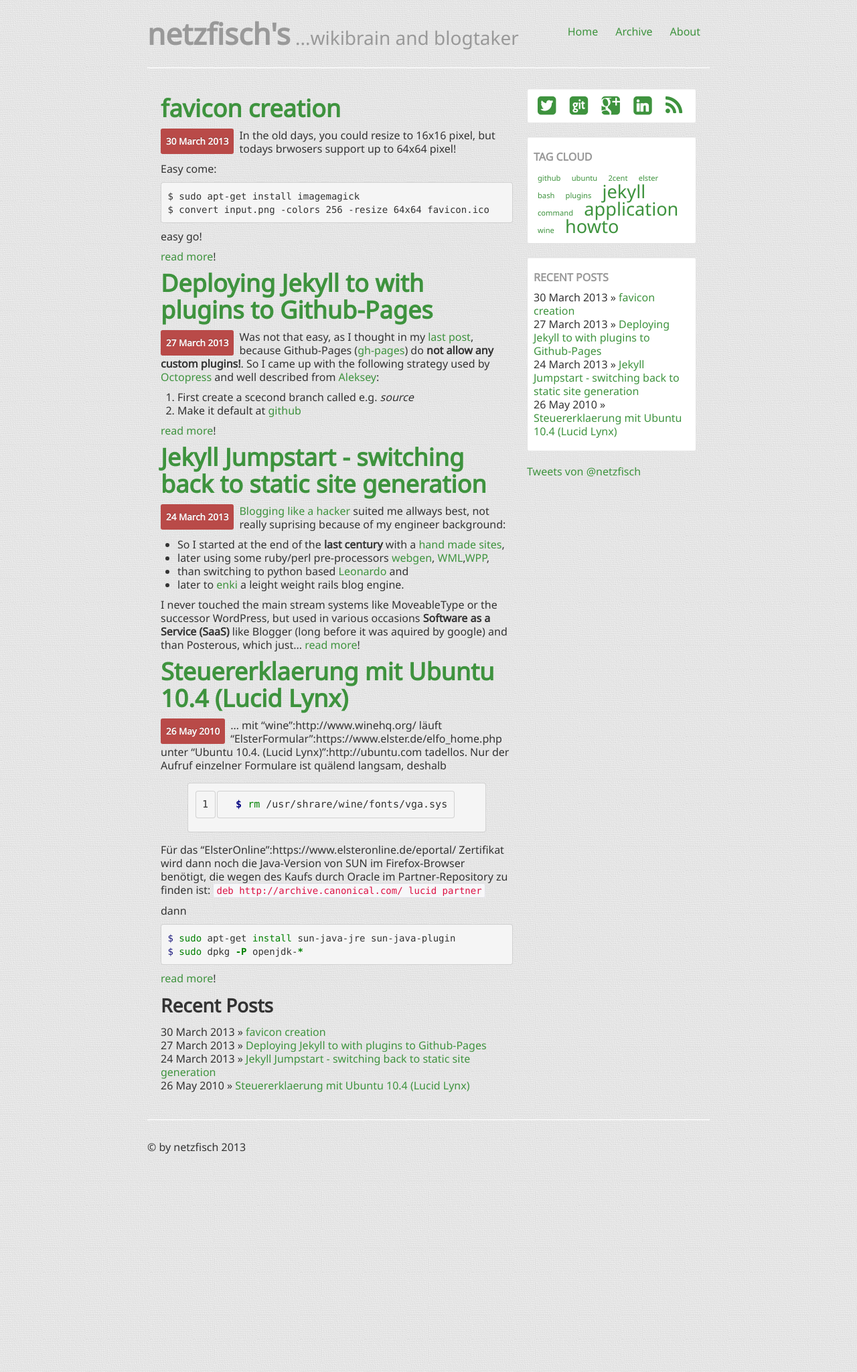
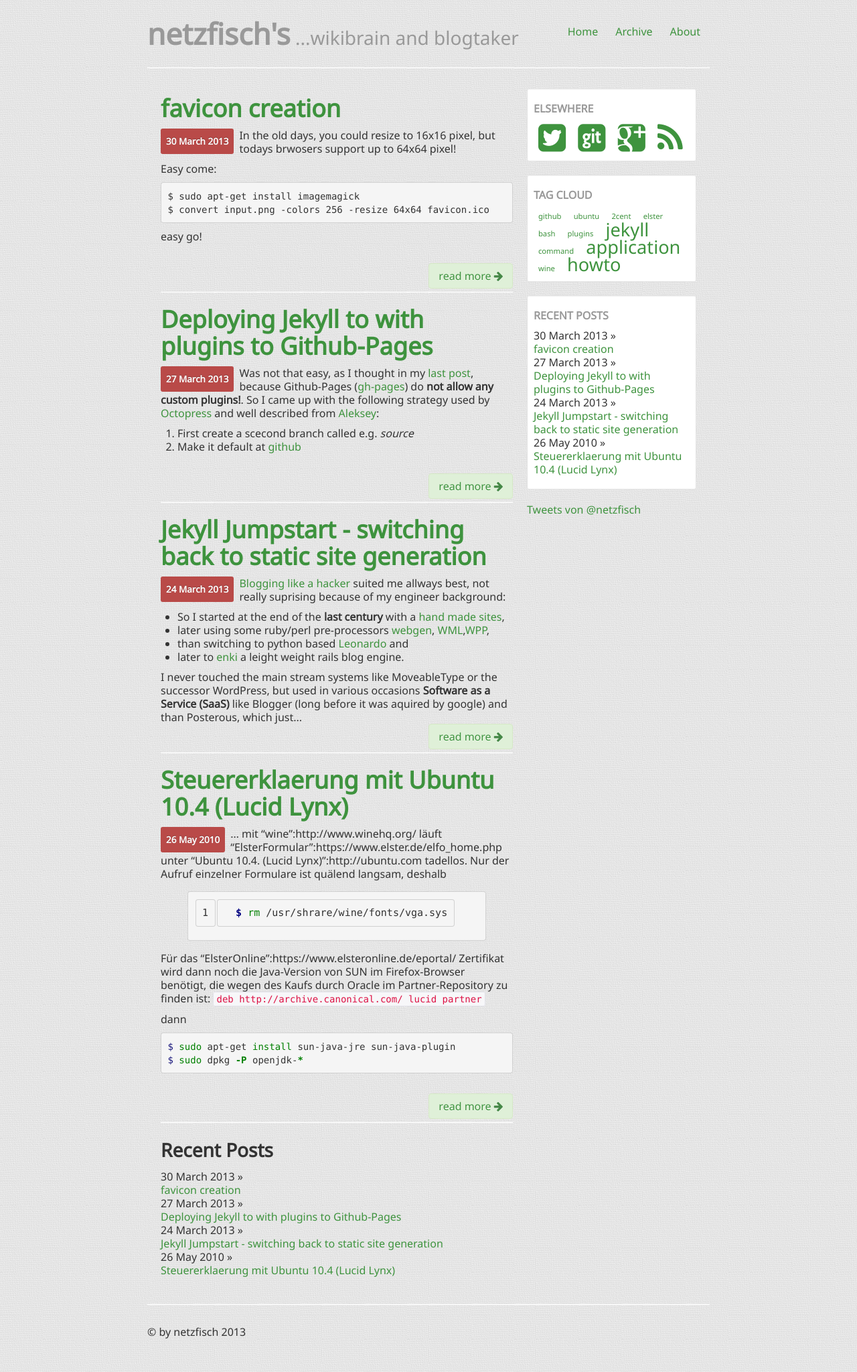
Before and after one commit to netzfisch/netzfisch.github.io, a Jekyll site: the page built from index.html, in a window 1280 px wide. Shown: the whole page at 67% size. Built offline with Jekyll 4.4.1, drawn with Linux system fonts in a browser that asks for light colours; Markdown is read by kramdown in place of the engine named in the settings; comment, search, counter and statistics services are not loaded.

Commit message:
another post

```diff
--- a/_includes/recent-posts.html
+++ b/_includes/recent-posts.html
@@ -1,7 +1,7 @@
 <ul class="posts unstyled">
   {% for post in site.posts limit: 5 %}
   <li>
-    <span>{{ post.date | date_to_long_string }}</span> &raquo;
+    <span>{{ post.date | date_to_long_string }}</span> &raquo; <br />
     <a href="{{ post.url }}">{{ post.title }}</a>
   </li>
   {% endfor %}
--- a/_includes/sidebar_recent-tweets.html
+++ b/_includes/sidebar_recent-tweets.html
@@ -1,2 +1,2 @@
-<a class="twitter-timeline" data-dnt="true" href="https://twitter.com/netzfisch" data-widget-id="315496238994821121" data-link-color="#46a546" data-related="twitterapi,twitter" width="auto" height="400">Tweets von @netzfisch</a>
+<a class="twitter-timeline" data-dnt="true" href="https://twitter.com/netzfisch" data-widget-id="315496238994821121" data-chrome="noheader nofooter" data-link-color="#46a546" data-related="twitterapi,twitter" width="auto" height="400">Tweets von @netzfisch</a>
 <script>!function(d,s,id){var js,fjs=d.getElementsByTagName(s)[0];if(!d.getElementById(id)){js=d.createElement(s);js.id=id;js.src="//platform.twitter.com/widgets.js";fjs.parentNode.insertBefore(js,fjs);}}(document,"script","twitter-wjs");</script>
--- a/_includes/sidebar_social-bar.html
+++ b/_includes/sidebar_social-bar.html
@@ -1,7 +1,7 @@
 <div class="well well-small">
-    <a href="http://twitter.com/netzfisch"><i class="icon-twitter-sign icon-2x"></i></a>&nbsp;
-    <a href="http://github.com/netzfisch"><i class="icon-github-sign icon-2x"></i></a>&nbsp;
-    <a href="https://plus.google.com/112701595452528814680"><i class="icon-google-plus-sign icon-2x"></i></a>&nbsp;
-    <a href="https://xing.com/profile/Harm_Behrens"><i class="icon-linkedin-sign icon-2x"></i></a>&nbsp;
-    <a href="http://netzfisch.github.com/atom.xml"><i class="icon-rss icon-2x"></i></a>&nbsp;
+  <h5 class="muted">ELSEWHERE</h5>
+  <a href="http://twitter.com/netzfisch"><i class="icon-twitter-sign icon-3x"></i></a>
+  <a href="http://github.com/netzfisch"><i class="icon-github-sign icon-3x"></i></a>
+  <a href="https://plus.google.com/112701595452528814680"><i class="icon-google-plus-sign icon-3x"></i></a>
+  <a href="http://netzfisch.github.com/atom.xml"><i class="icon-rss icon-3x"></i></a>
 </div>
--- a/css/custom.css
+++ b/css/custom.css
@@ -23,7 +23,7 @@
 	background-color: white;
       }
       .well > a {
-	padding: 6px;
+	padding: 7px;
       }
       .nav > li > a:hover,
       .nav > li > a:focus {
@@ -34,3 +34,12 @@
 	margin-right: 8px;
 	padding: 12px 8px;
       }
+      .alert {
+	margin-top: 4px;
+	margin-bottom: 4px;
+	padding-right: 14px;
+      }
+      .alert-success {
+	display: block;
+	margin-top: 20px;
+      }
--- a/index.html
+++ b/index.html
@@ -5,10 +5,15 @@
 {% for post in site.posts limit: 5 %}
   <h2><a href="{{ post.url }}">{{ post.title }}</a></h2>
 
-  <div class="post_content">
+  <div class="post_excerpt">
     <span class="label label-important pull-left">{{ post.date | date_to_long_string }}</span>
-    {{ post.content | truncatewords: 100 }} <a href="{{ post.url }}">read more</a>!
+    {{ post.content | truncatewords: 100 }}
+    <span class="alert alert-success pull-right">
+      <a href="{{ post.url }}">read more</a> <i class="icon-arrow-right"></i></a>
+    </span>
   </div>
+
+  <hr style="clear:both" />
 {% endfor %}
 
 <div id="home">
```
Also changed, not shown: _layouts/post.html (+5 -3 lines).
